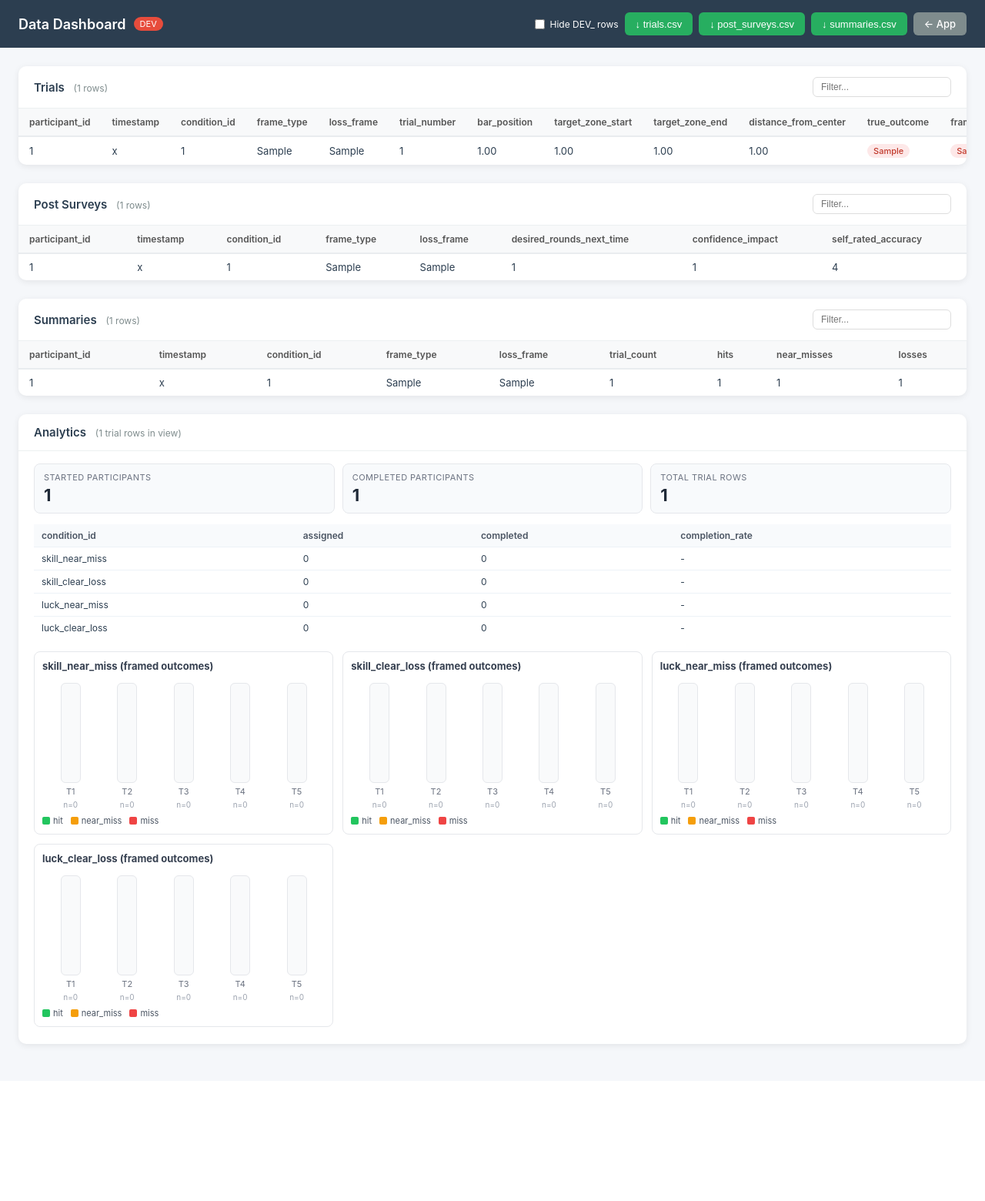
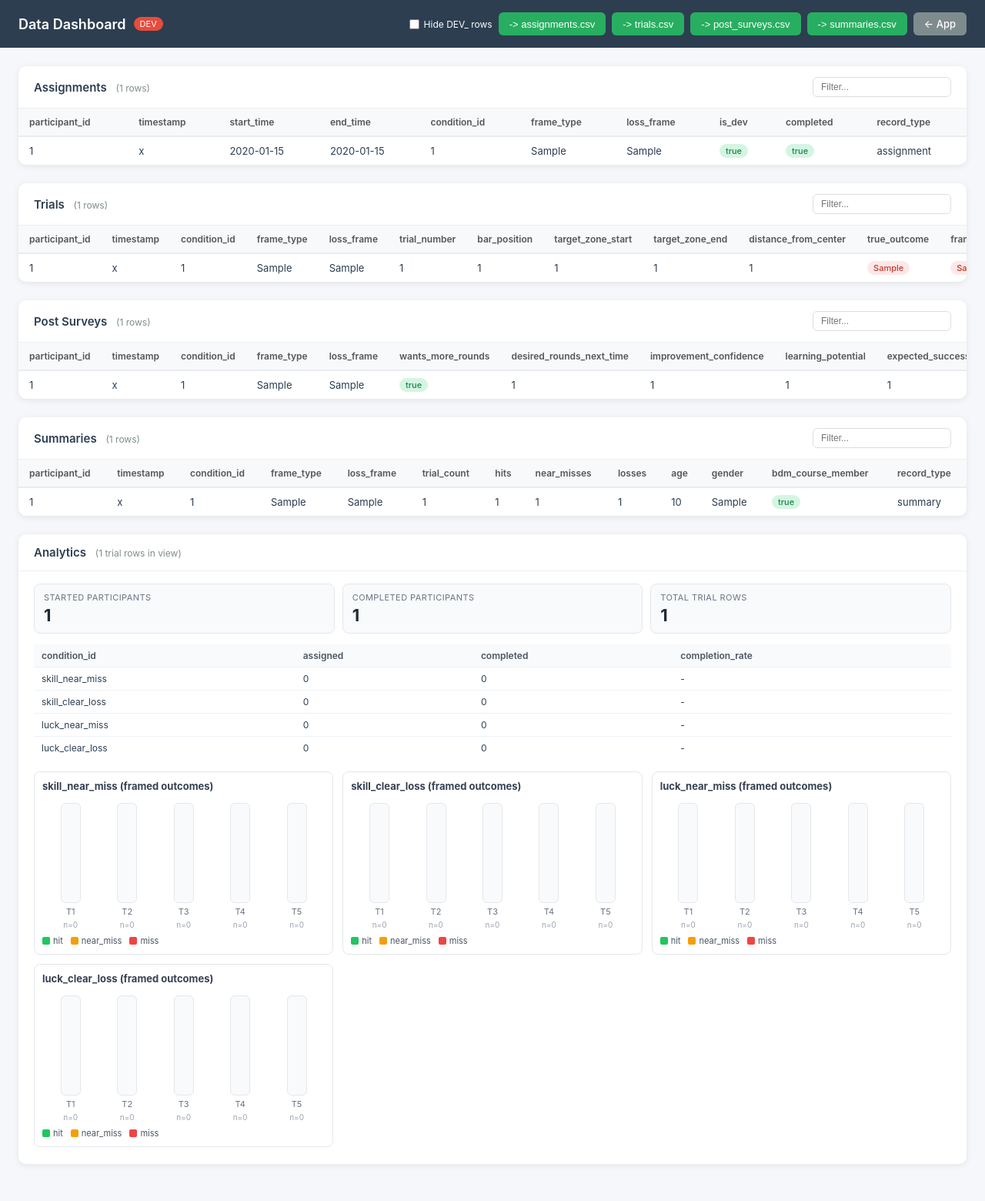
Before and after one commit to samuelfraley-bse/near-miss-experiment, a Flask app: page /dashboard in a window 1280 px wide. Shown: the whole page at 77% size. Before the commit the page ends 1362 px from the top, so only its background shows below. Run offline with Flask 3, Linux system fonts and the light colour scheme; tables that the repository leaves empty hold one stand-in row (values such as "Sample post"); some libraries are stand-ins or nearby versions.

Commit message:
Add assignment tracking, dashboard full-table views, bot updates, and analysis export tooling

```diff
--- a/templates/dashboard.html
+++ b/templates/dashboard.html
@@ -11,7 +11,7 @@
         .header { background: #2c3e50; color: white; padding: 16px 24px; display: flex; align-items: center; justify-content: space-between; }
         .header h1 { font-size: 18px; font-weight: 600; }
         .header .badge { background: #e74c3c; color: white; font-size: 11px; padding: 2px 8px; border-radius: 10px; margin-left: 10px; }
-        .export-all { display: flex; gap: 8px; }
+        .export-all { display: flex; gap: 8px; flex-wrap: wrap; justify-content: flex-end; }
         .btn { padding: 7px 14px; border: none; border-radius: 6px; font-size: 13px; cursor: pointer; font-weight: 500; }
         .btn-export { background: #27ae60; color: white; }
         .btn-export:hover { background: #219a52; }
@@ -83,14 +83,31 @@
             <label class="dev-toggle" style="color:white;">
                 <input type="checkbox" id="hide-dev"> Hide DEV_ rows
             </label>
-            <button class="btn btn-export" onclick="exportCSV('trials')">↓ trials.csv</button>
-            <button class="btn btn-export" onclick="exportCSV('post_surveys')">↓ post_surveys.csv</button>
-            <button class="btn btn-export" onclick="exportCSV('summaries')">↓ summaries.csv</button>
-            <a href="/" class="btn btn-back">← App</a>
+            <button class="btn btn-export" onclick="exportCSV('assignments')">-> assignments.csv</button>
+            <button class="btn btn-export" onclick="exportCSV('trials')">-> trials.csv</button>
+            <button class="btn btn-export" onclick="exportCSV('post_surveys')">-> post_surveys.csv</button>
+            <button class="btn btn-export" onclick="exportCSV('summaries')">-> summaries.csv</button>
+            <a href="/" class="btn btn-back"><- App</a>
         </div>
     </div>
 
     <div class="content">
+        <div class="table-section">
+            <div class="table-header">
+                <div><h2>Assignments <span class="row-count" id="assignments-count"></span></h2></div>
+                <div class="filter-bar">
+                    <input class="filter-input" placeholder="Filter..." oninput="filterTable('assignments-table', this.value)">
+                </div>
+            </div>
+            <div class="table-wrapper">
+                <div class="loading" id="assignments-loading">Loading...</div>
+                <table id="assignments-table" style="display:none">
+                    <thead><tr id="assignments-head-row"></tr></thead>
+                    <tbody id="assignments-body"></tbody>
+                </table>
+            </div>
+        </div>
+
         <div class="table-section">
             <div class="table-header">
                 <div><h2>Trials <span class="row-count" id="trials-count"></span></h2></div>
@@ -101,12 +118,7 @@
             <div class="table-wrapper">
                 <div class="loading" id="trials-loading">Loading...</div>
                 <table id="trials-table" style="display:none">
-                    <thead><tr>
-                        <th>participant_id</th><th>timestamp</th><th>condition_id</th>
-                        <th>frame_type</th><th>loss_frame</th><th>trial_number</th>
-                        <th>bar_position</th><th>target_zone_start</th><th>target_zone_end</th>
-                        <th>distance_from_center</th><th>true_outcome</th><th>framed_outcome</th>
-                    </tr></thead>
+                    <thead><tr id="trials-head-row"></tr></thead>
                     <tbody id="trials-body"></tbody>
                 </table>
             </div>
@@ -122,11 +134,7 @@
             <div class="table-wrapper">
                 <div class="loading" id="surveys-loading">Loading...</div>
                 <table id="surveys-table" style="display:none">
-                    <thead><tr>
-                        <th>participant_id</th><th>timestamp</th><th>condition_id</th>
-                        <th>frame_type</th><th>loss_frame</th>
-                        <th>desired_rounds_next_time</th><th>confidence_impact</th><th>self_rated_accuracy</th>
-                    </tr></thead>
+                    <thead><tr id="surveys-head-row"></tr></thead>
                     <tbody id="surveys-body"></tbody>
                 </table>
             </div>
@@ -142,11 +150,7 @@
             <div class="table-wrapper">
                 <div class="loading" id="summaries-loading">Loading...</div>
                 <table id="summaries-table" style="display:none">
-                    <thead><tr>
-                        <th>participant_id</th><th>timestamp</th><th>condition_id</th>
-                        <th>frame_type</th><th>loss_frame</th>
-                        <th>trial_count</th><th>hits</th><th>near_misses</th><th>losses</th>
-                    </tr></thead>
+                    <thead><tr id="summaries-head-row"></tr></thead>
                     <tbody id="summaries-body"></tbody>
                 </table>
             </div>
@@ -193,16 +197,37 @@
         let allData = { assignments: [], trials: [], post_surveys: [], summaries: [] };
         let hideDev = false;
         const CONDITION_ORDER = ['skill_near_miss', 'skill_clear_loss', 'luck_near_miss', 'luck_clear_loss'];
+        const TABLE_CONFIG = {
+            assignments: {
+                countId: 'assignments-count',
+                headRowId: 'assignments-head-row',
+                bodyId: 'assignments-body',
+                defaultColumns: ['participant_id', 'timestamp', 'start_time', 'end_time', 'condition_id', 'frame_type', 'loss_frame', 'is_dev', 'completed']
+            },
+            trials: {
+                countId: 'trials-count',
+                headRowId: 'trials-head-row',
+                bodyId: 'trials-body',
+                defaultColumns: ['participant_id', 'timestamp', 'condition_id', 'frame_type', 'loss_frame', 'trial_number', 'bar_position', 'target_zone_start', 'target_zone_end', 'distance_from_center', 'true_outcome', 'framed_outcome']
+            },
+            surveys: {
+                countId: 'surveys-count',
+                headRowId: 'surveys-head-row',
+                bodyId: 'surveys-body',
+                defaultColumns: ['participant_id', 'timestamp', 'condition_id', 'frame_type', 'loss_frame', 'wants_more_rounds', 'desired_rounds_next_time', 'improvement_confidence', 'learning_potential', 'expected_success', 'app_download_likelihood', 'confidence_impact', 'feedback_credibility', 'self_rated_accuracy', 'final_round_closeness', 'frustration', 'motivation', 'luck_vs_skill']
+            },
+            summaries: {
+                countId: 'summaries-count',
+                headRowId: 'summaries-head-row',
+                bodyId: 'summaries-body',
+                defaultColumns: ['participant_id', 'timestamp', 'condition_id', 'frame_type', 'loss_frame', 'trial_count', 'hits', 'near_misses', 'losses', 'age', 'gender', 'bdm_course_member']
+            }
+        };
 
-        document.getElementById('hide-dev').addEventListener('change', e => {
+        document.getElementById('hide-dev').addEventListener('change', function (e) {
             hideDev = e.target.checked;
             renderAll();
         });
-
-        function pill(value, trueClass, falseClass) {
-            const cls = value ? trueClass : falseClass;
-            return `<span class="pill ${cls}">${value}</span>`;
-        }
 
         function outcomePill(v) {
             const cls = v === 'hit' ? 'pill-hit' : v === 'near_miss' ? 'pill-near-miss' : 'pill-miss';
@@ -218,66 +243,54 @@
             return hideDev ? data.filter(r => !String(r.participant_id).startsWith('DEV_')) : data;
         }
 
-        function renderTrials(data) {
-            const body = document.getElementById('trials-body');
-            const rows = filterRows(data);
-            document.getElementById('trials-count').textContent = `(${rows.length} rows)`;
-            if (!rows.length) { body.innerHTML = '<tr><td colspan="14" class="empty">No data</td></tr>'; return; }
-            body.innerHTML = rows.map(r => `<tr>
-                <td>${pidCell(r.participant_id)}</td>
-                <td>${r.timestamp?.slice(0,19) ?? ''}</td>
-                <td>${r.condition_id ?? ''}</td>
-                <td>${r.frame_type ?? ''}</td>
-                <td>${r.loss_frame ?? ''}</td>
-                <td>${r.trial_number ?? ''}</td>
-                <td>${r.bar_position?.toFixed(2) ?? ''}</td>
-                <td>${r.target_zone_start?.toFixed(2) ?? ''}</td>
-                <td>${r.target_zone_end?.toFixed(2) ?? ''}</td>
-                <td>${r.distance_from_center?.toFixed(2) ?? ''}</td>
-                <td>${outcomePill(r.true_outcome)}</td>
-                <td>${outcomePill(r.framed_outcome)}</td>
-            </tr>`).join('');
+        function formatValue(key, value) {
+            if (key === 'participant_id') return pidCell(value);
+            if (key === 'true_outcome' || key === 'framed_outcome') return outcomePill(value);
+            if (typeof value === 'boolean') return value ? '<span class="pill pill-true">true</span>' : '<span class="pill pill-false">false</span>';
+            if (value === null || value === undefined) return '';
+            if (key === 'timestamp' || key === 'start_time' || key === 'end_time') return String(value).slice(0, 19);
+            if (typeof value === 'number' && Number.isFinite(value)) {
+                return Number.isInteger(value) ? String(value) : value.toFixed(2);
+            }
+            if (typeof value === 'object') return JSON.stringify(value);
+            return String(value);
         }
 
-        function renderSurveys(data) {
-            const body = document.getElementById('surveys-body');
-            const rows = filterRows(data);
-            document.getElementById('surveys-count').textContent = `(${rows.length} rows)`;
-            if (!rows.length) { body.innerHTML = '<tr><td colspan="8" class="empty">No data</td></tr>'; return; }
-            body.innerHTML = rows.map(r => `<tr>
-                <td>${pidCell(r.participant_id)}</td>
-                <td>${r.timestamp?.slice(0,19) ?? ''}</td>
-                <td>${r.condition_id ?? ''}</td>
-                <td>${r.frame_type ?? ''}</td>
-                <td>${r.loss_frame ?? ''}</td>
-                <td>${r.desired_rounds_next_time ?? ''}</td>
-                <td>${r.confidence_impact ?? ''}</td>
-                <td>${r.self_rated_accuracy ?? ''}</td>
-            </tr>`).join('');
+        function resolveColumns(rows, defaultColumns) {
+            const present = new Set();
+            rows.forEach(r => Object.keys(r || {}).forEach(k => present.add(k)));
+            const inDefault = defaultColumns.filter(c => present.has(c));
+            const extras = Array.from(present).filter(c => !defaultColumns.includes(c)).sort();
+            return [...inDefault, ...extras];
         }
 
-        function renderSummaries(data) {
-            const body = document.getElementById('summaries-body');
-            const rows = filterRows(data);
-            document.getElementById('summaries-count').textContent = `(${rows.length} rows)`;
-            if (!rows.length) { body.innerHTML = '<tr><td colspan="9" class="empty">No data</td></tr>'; return; }
-            body.innerHTML = rows.map(r => `<tr>
-                <td>${pidCell(r.participant_id)}</td>
-                <td>${r.timestamp?.slice(0,19) ?? ''}</td>
-                <td>${r.condition_id ?? ''}</td>
-                <td>${r.frame_type ?? ''}</td>
-                <td>${r.loss_frame ?? ''}</td>
-                <td>${r.trial_count ?? ''}</td>
-                <td>${r.hits ?? ''}</td>
-                <td>${r.near_misses ?? ''}</td>
-                <td>${r.losses ?? ''}</td>
-            </tr>`).join('');
+        function renderTable(kind, rawRows) {
+            const cfg = TABLE_CONFIG[kind];
+            const rows = filterRows(rawRows);
+            const body = document.getElementById(cfg.bodyId);
+            const headRow = document.getElementById(cfg.headRowId);
+            const countEl = document.getElementById(cfg.countId);
+
+            countEl.textContent = `(${rows.length} rows)`;
+            const columns = resolveColumns(rows, cfg.defaultColumns);
+            headRow.innerHTML = columns.map(c => `<th>${c}</th>`).join('');
+
+            if (!rows.length) {
+                body.innerHTML = `<tr><td colspan="${Math.max(1, columns.length)}" class="empty">No data</td></tr>`;
+                return;
+            }
+
+            body.innerHTML = rows.map(r => {
+                const tds = columns.map(c => `<td>${formatValue(c, r[c])}</td>`).join('');
+                return `<tr>${tds}</tr>`;
+            }).join('');
         }
 
         function renderAll() {
-            renderTrials(allData.trials);
-            renderSurveys(allData.post_surveys);
-            renderSummaries(allData.summaries);
+            renderTable('assignments', allData.assignments);
+            renderTable('trials', allData.trials);
+            renderTable('surveys', allData.post_surveys);
+            renderTable('summaries', allData.summaries);
             renderAnalytics();
         }
 
@@ -295,7 +308,6 @@
                 if (cid in completed && r.completed === true) completed[cid] += 1;
             });
 
-            // Fallback for older rows if `assignments` table is empty.
             if (assignments.length === 0) {
                 summaries.forEach(r => {
                     const cid = r.condition_id;
@@ -382,8 +394,8 @@
             document.getElementById('stat-trials').textContent = trials.length;
             document.getElementById('analytics-count').textContent = `(${trials.length} trial rows in view)`;
 
-            const { assigned, completed: completedByCondition } = conditionStats(assignments, summaries);
-            renderAssignmentTable(assigned, completedByCondition);
+            const stats = conditionStats(assignments, summaries);
+            renderAssignmentTable(stats.assigned, stats.completed);
             renderOutcomeCharts(trials);
         }
 
@@ -407,7 +419,7 @@
             allData.post_surveys = json.data.filter(r => r.record_type === 'post_survey');
             allData.summaries = json.data.filter(r => r.record_type === 'summary');
 
-            ['trials', 'surveys', 'summaries'].forEach(id => {
+            ['assignments', 'trials', 'surveys', 'summaries'].forEach(id => {
                 document.getElementById(`${id}-loading`).style.display = 'none';
                 const tableId = id === 'surveys' ? 'surveys-table' : `${id}-table`;
                 document.getElementById(tableId).style.display = 'table';
```
